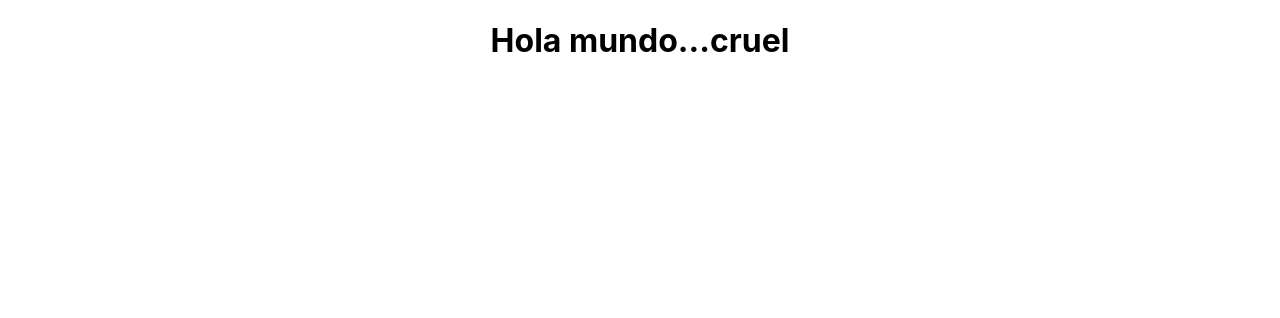
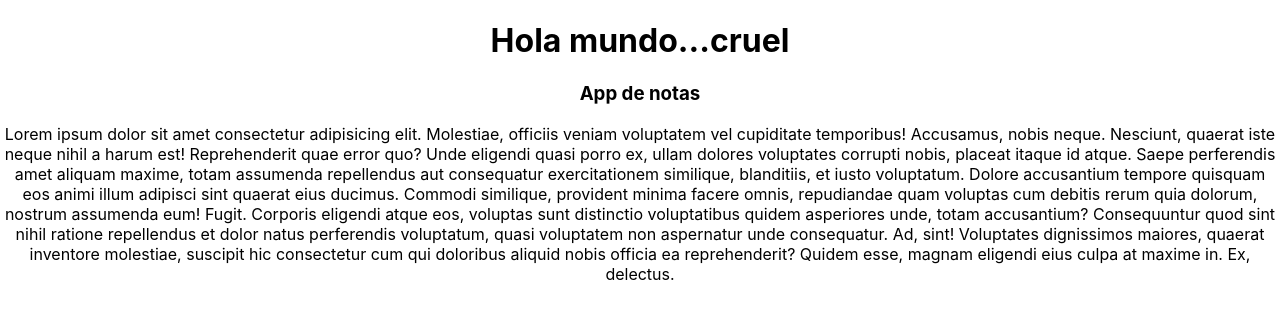
Before and after one commit to EvaristoAguirre/Gestor_de_tareas, a React (Create React App) app: page / in a window 1280 px wide. Shown: the top 318 px of the page. Built offline with nearby package versions, Linux system fonts and the light colour scheme.

Commit message:
ADD/estructura base y config general

```diff
--- a/src/App.js
+++ b/src/App.js
@@ -4,6 +4,14 @@ function App() {
   return (
     <div className="App">
       <h1>Hola mundo...cruel</h1>
+      <section>
+        <h3>App de notas</h3>
+        <p>Lorem ipsum dolor sit amet consectetur adipisicing elit. Molestiae, officiis veniam voluptatem vel cupiditate temporibus! Accusamus, nobis neque. Nesciunt, quaerat iste neque nihil a harum est! Reprehenderit quae error quo?
+        Unde eligendi quasi porro ex, ullam dolores voluptates corrupti nobis, placeat itaque id atque. Saepe perferendis amet aliquam maxime, totam assumenda repellendus aut consequatur exercitationem similique, blanditiis, et iusto voluptatum.
+        Dolore accusantium tempore quisquam eos animi illum adipisci sint quaerat eius ducimus. Commodi similique, provident minima facere omnis, repudiandae quam voluptas cum debitis rerum quia dolorum, nostrum assumenda eum! Fugit.
+        Corporis eligendi atque eos, voluptas sunt distinctio voluptatibus quidem asperiores unde, totam accusantium? Consequuntur quod sint nihil ratione repellendus et dolor natus perferendis voluptatum, quasi voluptatem non aspernatur unde consequatur.
+        Ad, sint! Voluptates dignissimos maiores, quaerat inventore molestiae, suscipit hic consectetur cum qui doloribus aliquid nobis officia ea reprehenderit? Quidem esse, magnam eligendi eius culpa at maxime in. Ex, delectus.</p>
+      </section>
     </div>
   );
 }
```
